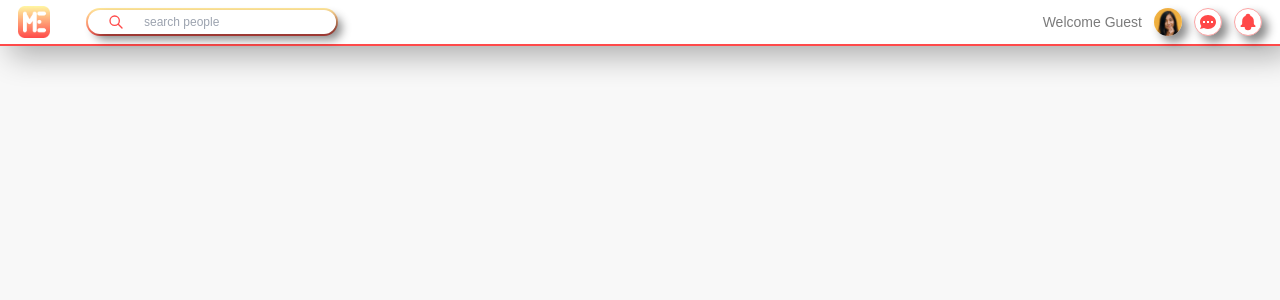
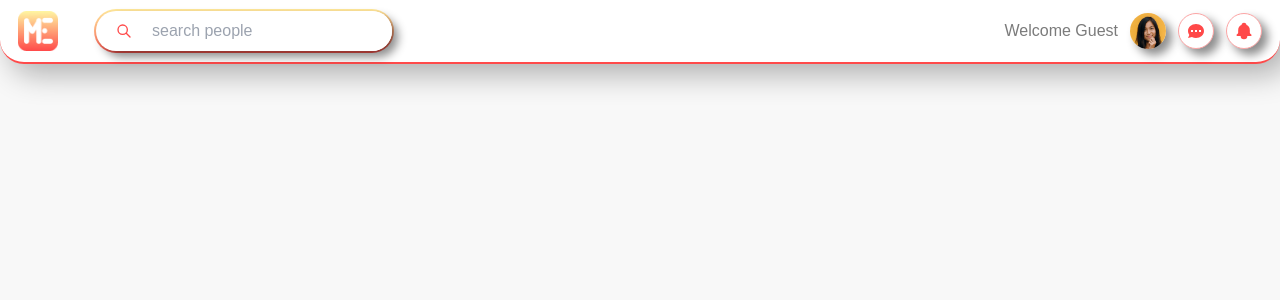
Before and after one commit to kajichulmay/socialMe, a React (Create React App) app: page / in a window 1280 px wide. Shown: the top 300 px of the page. Built offline with nearby package versions, Linux system fonts and the light colour scheme; a web font is replaced by a local one.

Commit message:
edit header done

```diff
--- a/src/App.js
+++ b/src/App.js
@@ -4,10 +4,10 @@ import Header from './components/layout/Header';
 import Post from './components/Post/Post';
 import MyProfile from './pages/MyProfile';
 import { Switch, Route } from 'react-router-dom';
-import Login from './components/login/Login';
+import Login from './pages/Login';
 function App() {
   return (
-    <>
+    <div className="bg-secondary">
       <Header />
       <Content>
         <Switch>
@@ -16,7 +16,7 @@ function App() {
           <Route exact path="/post" component={Post} />
         </Switch>
       </Content>
-    </>
+    </div>
   );
 }
 
--- a/src/components/layout/Header.js
+++ b/src/components/layout/Header.js
@@ -4,12 +4,12 @@ import tempProfileHeader from '../../mockData/images/tempProfileHeader.png';
 
 function Header({ children }) {
   return (
-    <div className="flex bg-white items-center justify-between h-auto p-1.5 shadow-container header-border sticky top-0 w-screen  ">
-      <div className="flex items-center">
-        <img className="w-8 h-8 mx-3" src={logoHeader} alt="" />
+    <div className="flex bg-white items-center justify-between h-16 p-1.5 shadow-container header-border sticky top-0 w-screen rounded-b-3xl   ">
+      <div className="flex items-center  h-full">
+        <img className="w-10 h-10 mx-3" src={logoHeader} alt="" />
 
-        <div className="bg-primary-grad h-7 flex items-center w-auto p-0.5 rounded-full mx-6">
-          <div className="flex items-center rounded-full  bg-white h-6 shadow-input ">
+        <div className="bg-primary-grad h-11 flex items-center w-auto p-0.5 rounded-full mx-6 ">
+          <div className="flex items-center rounded-full  bg-white h-full shadow-input ">
             <svg
               xmlns="http://www.w3.org/2000/svg"
               className="h-4 w-4 mx-5"
@@ -25,17 +25,21 @@ function Header({ children }) {
               />
             </svg>
 
-            <input className=" w-48 text-xs h-5 rounded-full outline-none " type="text" placeholder="search people" />
+            <input
+              className=" w-60 text-base  rounded-full outline-none h-full "
+              type="text"
+              placeholder="search people"
+            />
           </div>
         </div>
       </div>
       <div className="flex items-center">
-        <div className="text-sm text-dark font-normal">Welcome Guest</div>
+        <div className="text-base text-dark font-normal">Welcome Guest</div>
         <div className="shadow-input rounded-full mx-3">
-          <img class="rounded-full h-7 w-7" src={tempProfileHeader} alt="" />
+          <img class="rounded-full h-9 w-9" src={tempProfileHeader} alt="" />
         </div>
 
-        <div className=" flex items-center justify-center bg-white rounded-full h-7 w-7 shadow-input border border-red-300">
+        <div className=" flex items-center justify-center bg-white rounded-full h-9 w-9 shadow-input border border-red-300">
           <div>
             <svg xmlns="http://www.w3.org/2000/svg" className="h-5 w-5" viewBox="0 0 20 20" fill="#FF4949">
               <path
@@ -46,7 +50,7 @@ function Header({ children }) {
             </svg>
           </div>
         </div>
-        <div className=" flex items-center justify-center bg-white rounded-full h-7 w-7 shadow-input mx-3 border border-red-300">
+        <div className=" flex items-center justify-center bg-white rounded-full h-9 w-9 shadow-input mx-3 border border-red-300">
           <div>
             <svg
               xmlns="http://www.w3.org/2000/svg"
```
Also changed, not shown: src/pages/Login.js (renamed from src/components/login/Login.js).
